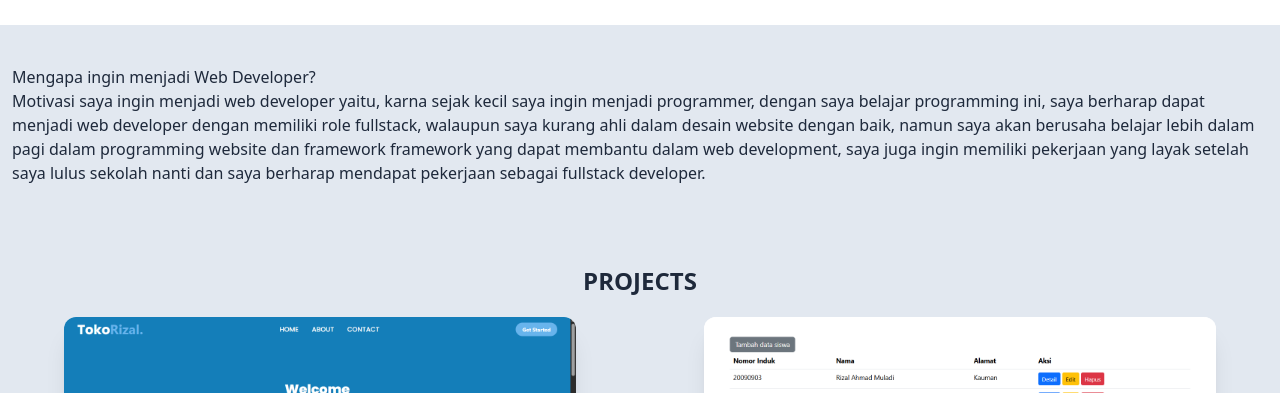
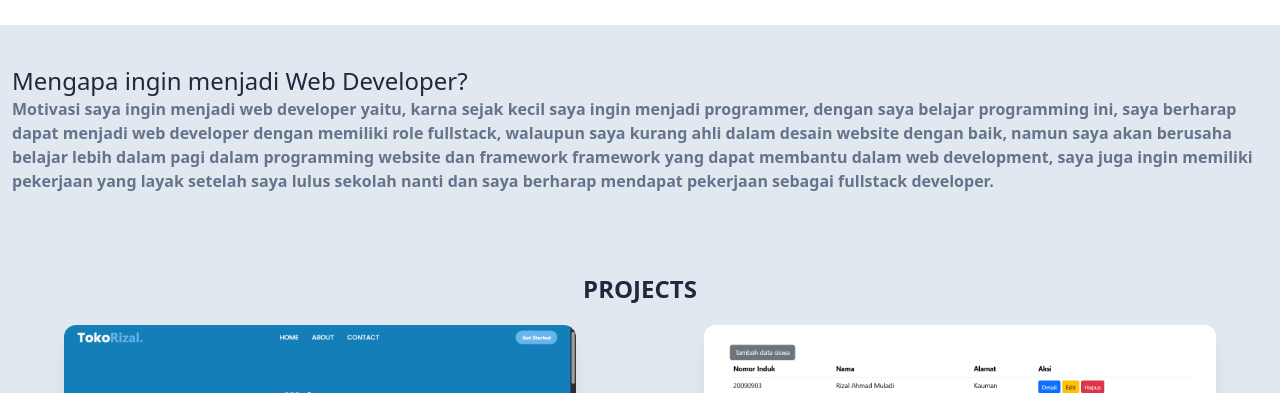
Before and after one commit to Zallxupuu/portofolioTailwindCSS, a website: page index.html in a window 1280 px wide. Shown: the part 795-1188 px from the top of the page. Drawn offline with Linux system fonts and the light colour scheme.

Commit message:
Update index.html

```diff
--- a/index.html
+++ b/index.html
@@ -113,10 +113,10 @@
 
     <!-- Mootivasi belajar koding -->
     <main class="w-full pt-10 bg-slate-200  pb-10 text-slate-800 px-3">
-        <h1>
+        <h1 class="text-2xl text-slate-800">
             Mengapa ingin menjadi Web Developer?
         </h1>
-        <p>
+        <p class="font-semibold text-slate-500 ">
             Motivasi saya ingin menjadi web developer yaitu, karna sejak kecil saya ingin menjadi programmer, dengan saya belajar programming ini, saya berharap dapat menjadi web developer dengan memiliki role fullstack, walaupun saya kurang ahli dalam desain website dengan baik, namun saya akan berusaha belajar lebih dalam pagi dalam programming website dan framework framework yang dapat membantu dalam web development, saya juga ingin memiliki pekerjaan yang layak setelah saya lulus sekolah nanti dan saya berharap mendapat pekerjaan sebagai fullstack developer.
         </p>
     </main>
```
